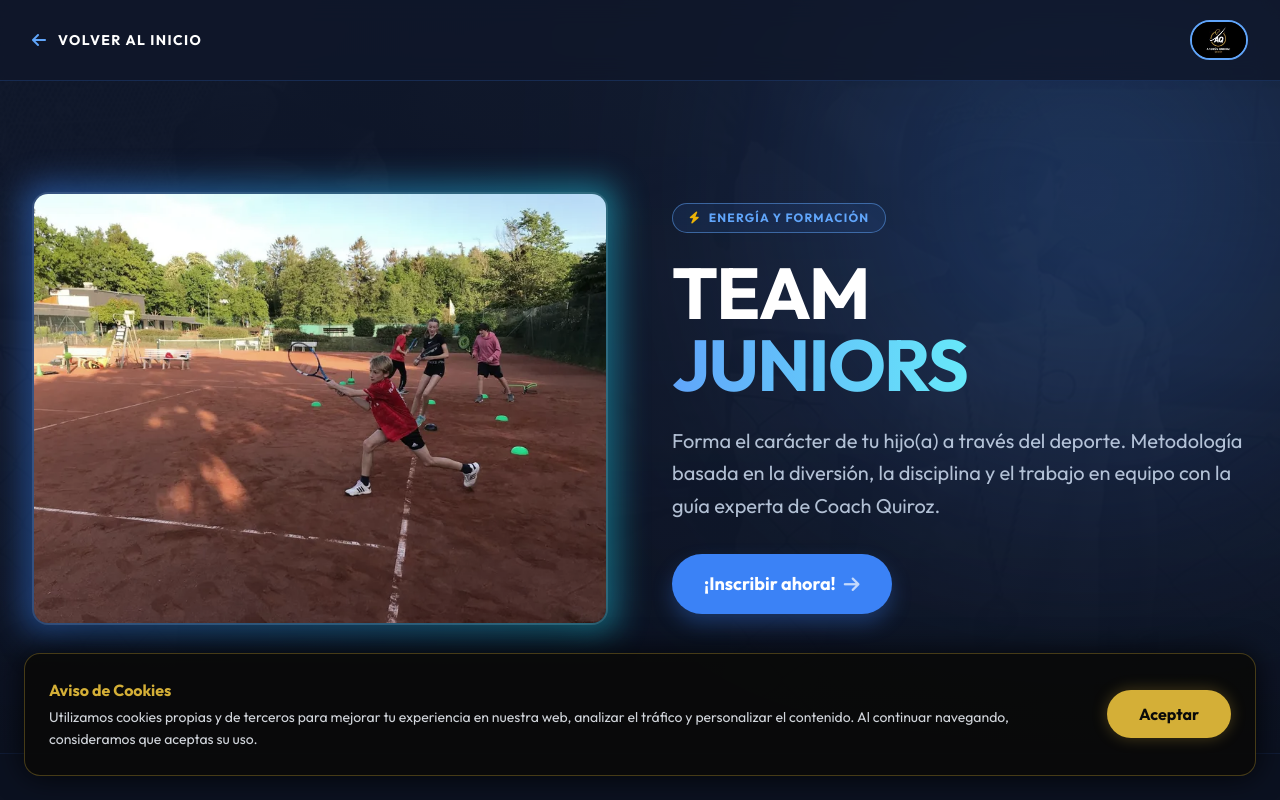
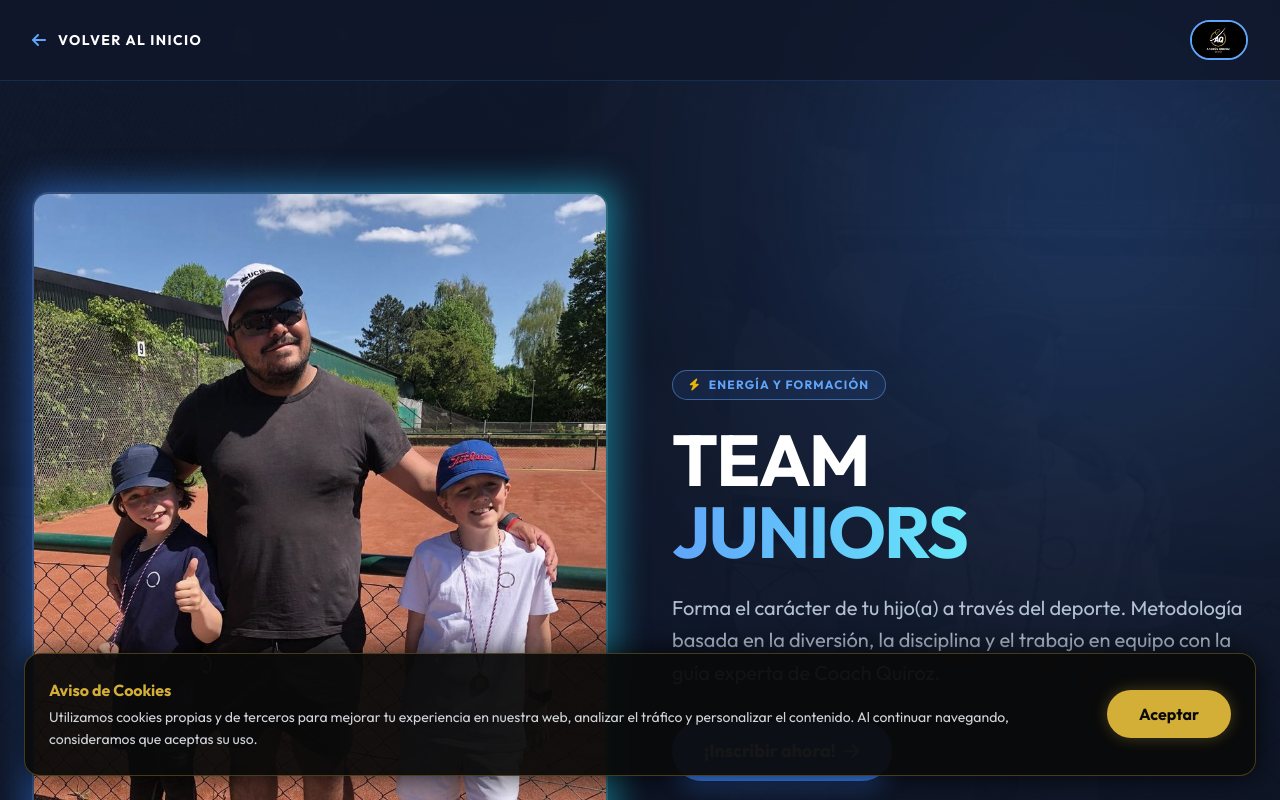
Before and after one commit to Nico-lab-cl/coach-quiroz, a Next.js app: page /programas/juniors in a window 1280 px wide. Shown: the top 800 px of the page. Built offline with nearby package versions, Linux system fonts and the light colour scheme.

Commit message:
Update Juniors hero image to training-kids.jpg

```diff
--- a/app/programas/juniors/page.jsx
+++ b/app/programas/juniors/page.jsx
@@ -34,7 +34,7 @@ export default function JuniorCoaching() {
                         <div className="order-2 lg:order-1">
                             <div className="relative group">
                                 <div className="absolute -inset-2 bg-gradient-to-r from-blue-500 to-cyan-400 rounded-2xl blur-lg transition-all opacity-50 group-hover:opacity-100 group-hover:duration-200"></div>
-                                <img src="/images/pack-juniors-optimized.webp" alt="Junior Coaching" className="relative rounded-2xl shadow-2xl w-full h-auto object-cover border-2 border-white/10 grayscale-[20%] hover:grayscale-0 transition-all duration-500" />
+                                <img src="/images/training-kids.jpg" alt="Junior Coaching" className="relative rounded-2xl shadow-2xl w-full h-auto object-cover border-2 border-white/10 grayscale-[20%] hover:grayscale-0 transition-all duration-500" />
                             </div>
                         </div>
                         <div className="order-1 lg:order-2">
```
